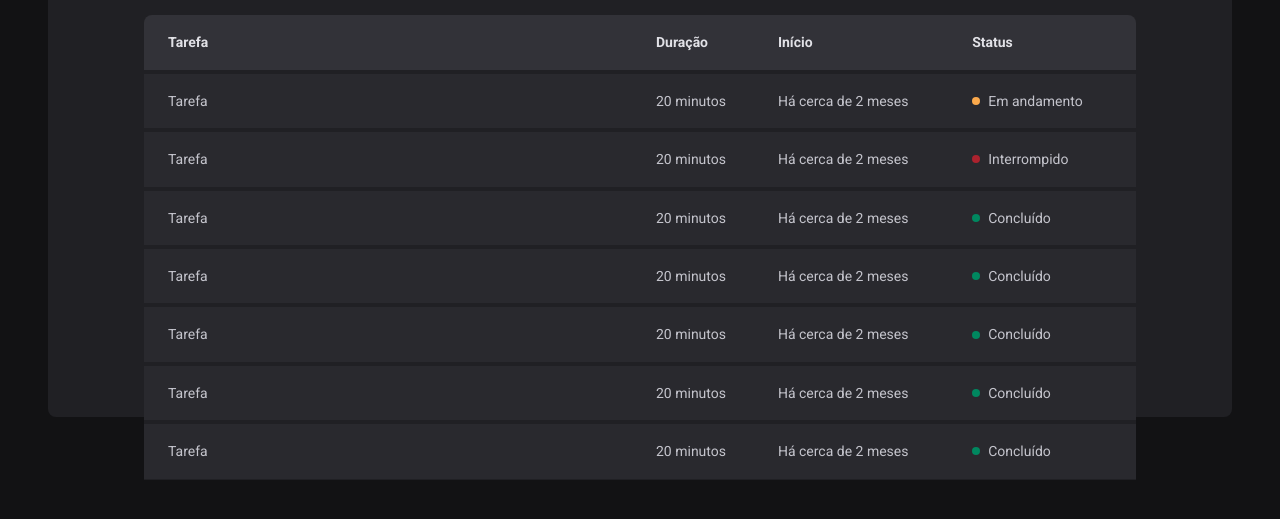
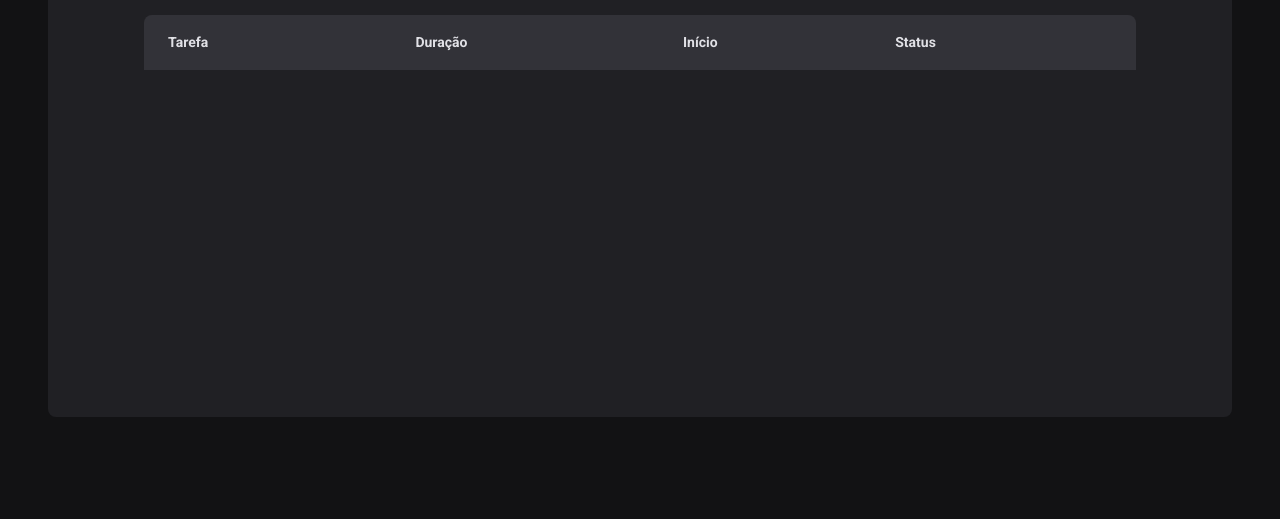
Before and after one commit to andresilveira1/ignite-time, a React (Vite) app: page /history in a window 1280 px wide. Shown: the part 303-822 px from the top of the page. After the commit the page ends 800 px from the top, so only its background shows below. Built offline with nearby package versions, Linux system fonts and the light colour scheme.

Commit message:
feat: add context to history page and data iteration

```diff
--- a/src/pages/History/index.tsx
+++ b/src/pages/History/index.tsx
@@ -1,6 +1,14 @@
+import { useContext } from 'react'
+import { formatDistanceToNow } from 'date-fns'
+import { ptBR } from 'date-fns/locale/pt-BR'
+
 import { HistoryContainer, HistoryList, Status } from './styles'
 
+import { CyclesContext } from '../../contexts/CyclesContext'
+
 export function History() {
+  const { cycles } = useContext(CyclesContext)
+
   return (
     <HistoryContainer>
       <h1>Meu histórico</h1>
@@ -17,113 +25,31 @@
           </thead>
 
           <tbody>
-            <tr>
-              <td>Tarefa</td>
-              <td>20 minutos</td>
-              <td>Há cerca de 2 meses</td>
-              <td>
-                <Status statusColor="yellow">Em andamento</Status>
-              </td>
-            </tr>
-
-            <tr>
-              <td>Tarefa</td>
-              <td>20 minutos</td>
-              <td>Há cerca de 2 meses</td>
-              <td>
-                <Status statusColor="red">Interrompido</Status>
-              </td>
-            </tr>
-
-            <tr>
-              <td>Tarefa</td>
-              <td>20 minutos</td>
-              <td>Há cerca de 2 meses</td>
-              <td>
-                <Status statusColor="green">Concluído</Status>
-              </td>
-            </tr>
-
-            <tr>
-              <td>Tarefa</td>
-              <td>20 minutos</td>
-              <td>Há cerca de 2 meses</td>
-              <td>
-                <Status statusColor="green">Concluído</Status>
-              </td>
-            </tr>
-
-            <tr>
-              <td>Tarefa</td>
-              <td>20 minutos</td>
-              <td>Há cerca de 2 meses</td>
-              <td>
-                <Status statusColor="green">Concluído</Status>
-              </td>
-            </tr>
-
-            <tr>
-              <td>Tarefa</td>
-              <td>20 minutos</td>
-              <td>Há cerca de 2 meses</td>
-              <td>
-                <Status statusColor="green">Concluído</Status>
-              </td>
-            </tr>
-
-            <tr>
-              <td>Tarefa</td>
-              <td>20 minutos</td>
-              <td>Há cerca de 2 meses</td>
-              <td>
-                <Status statusColor="green">Concluído</Status>
-              </td>
-            </tr>
-
-            <tr>
-              <td>Tarefa</td>
-              <td>20 minutos</td>
-              <td>Há cerca de 2 meses</td>
-              <td>
-                <Status statusColor="green">Concluído</Status>
-              </td>
-            </tr>
-
-            <tr>
-              <td>Tarefa</td>
-              <td>20 minutos</td>
-              <td>Há cerca de 2 meses</td>
-              <td>
-                <Status statusColor="green">Concluído</Status>
-              </td>
-            </tr>
-
-            <tr>
-              <td>Tarefa</td>
-              <td>20 minutos</td>
-              <td>Há cerca de 2 meses</td>
-              <td>
-                <Status statusColor="green">Concluído</Status>
-              </td>
-            </tr>
-
-            <tr>
-              <td>Tarefa</td>
-              <td>20 minutos</td>
-              <td>Há cerca de 2 meses</td>
-              <td>
-                <Status statusColor="green">Concluído</Status>
-              </td>
-            </tr>
-
-            <tr>
-              <td>Tarefa</td>
-              <td>20 minutos</td>
-              <td>Há cerca de 2 meses</td>
-              <td>
-                <Status statusColor="green">Concluído</Status>
-              </td>
-            </tr>
+            {cycles.map((cycle) => {
+              return (
+                <tr key={cycle.id}>
+                  <td>{cycle.task}</td>
+                  <td>{cycle.minutesAmount} minutos</td>
+                  <td>
+                    {formatDistanceToNow(cycle.startDate, {
+                      addSuffix: true,
+                      locale: ptBR,
+                    })}
+                  </td>
+                  <td>
+                    {cycle.finishedDate && (
+                      <Status $statuscolor="green">Concluído</Status>
+                    )}
+                    {cycle.interruptedDate && (
+                      <Status $statuscolor="red">Interrompido</Status>
+                    )}
+                    {!cycle.finishedDate && !cycle.interruptedDate && (
+                      <Status $statuscolor="yellow">Em andamento</Status>
+                    )}
+                  </td>
+                </tr>
+              )
+            })}
           </tbody>
         </table>
       </HistoryList>
--- a/src/pages/History/styles.ts
+++ b/src/pages/History/styles.ts
@@ -81,7 +81,7 @@
 } as const
 
 interface StatusProps {
-  statusColor: keyof typeof STATUS_COLORS
+  $statuscolor: keyof typeof STATUS_COLORS
 }
 
 export const Status = styled.span<StatusProps>`
@@ -98,6 +98,6 @@
     border-radius: 9999px;
 
     background-color: ${(props) =>
-      props.theme[STATUS_COLORS[props.statusColor]]};
+      props.theme[STATUS_COLORS[props.$statuscolor]]};
   }
 `
```
